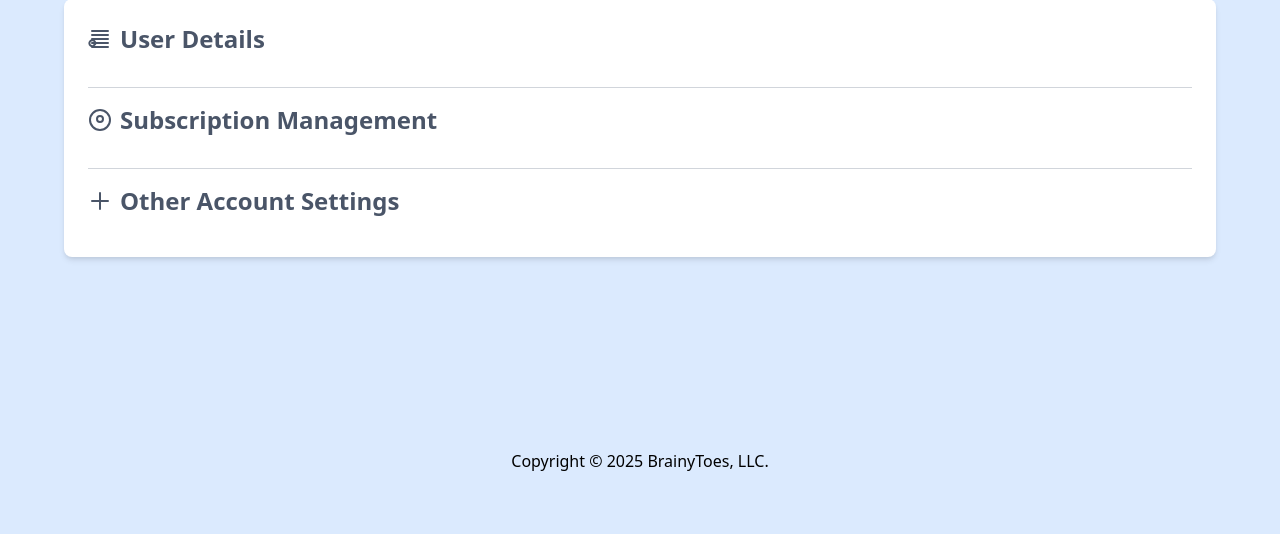
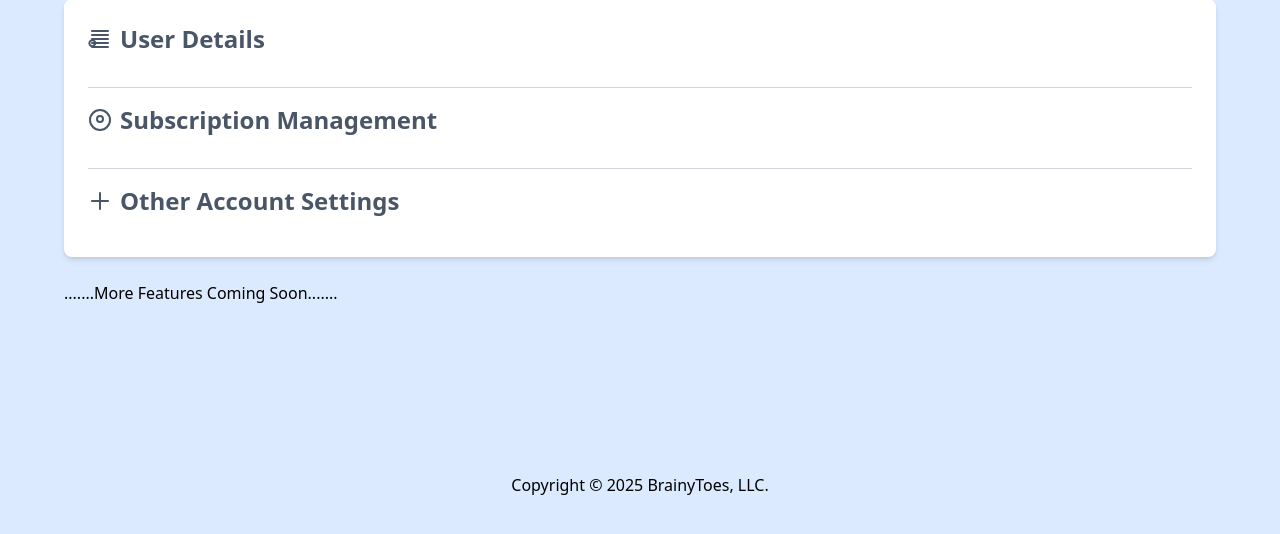
Before and after one commit to kalosius/brainytoes, a Django app: page /account/ in a window 1280 px wide. Shown: the part 198-732 px from the top of the page. Run offline with Django 5.2, Linux system fonts and the light colour scheme; a user stored in the database is signed in.

Commit message:
Account Break

```diff
--- a/mubsapp/templates/account.html
+++ b/mubsapp/templates/account.html
@@ -81,7 +81,10 @@
             </div>
         </div>
     </div>
+    <h1>.......More Features Coming Soon.......</h1>
 </div>
+
+
 
 <script>
     function toggleSection(sectionId) {
```
